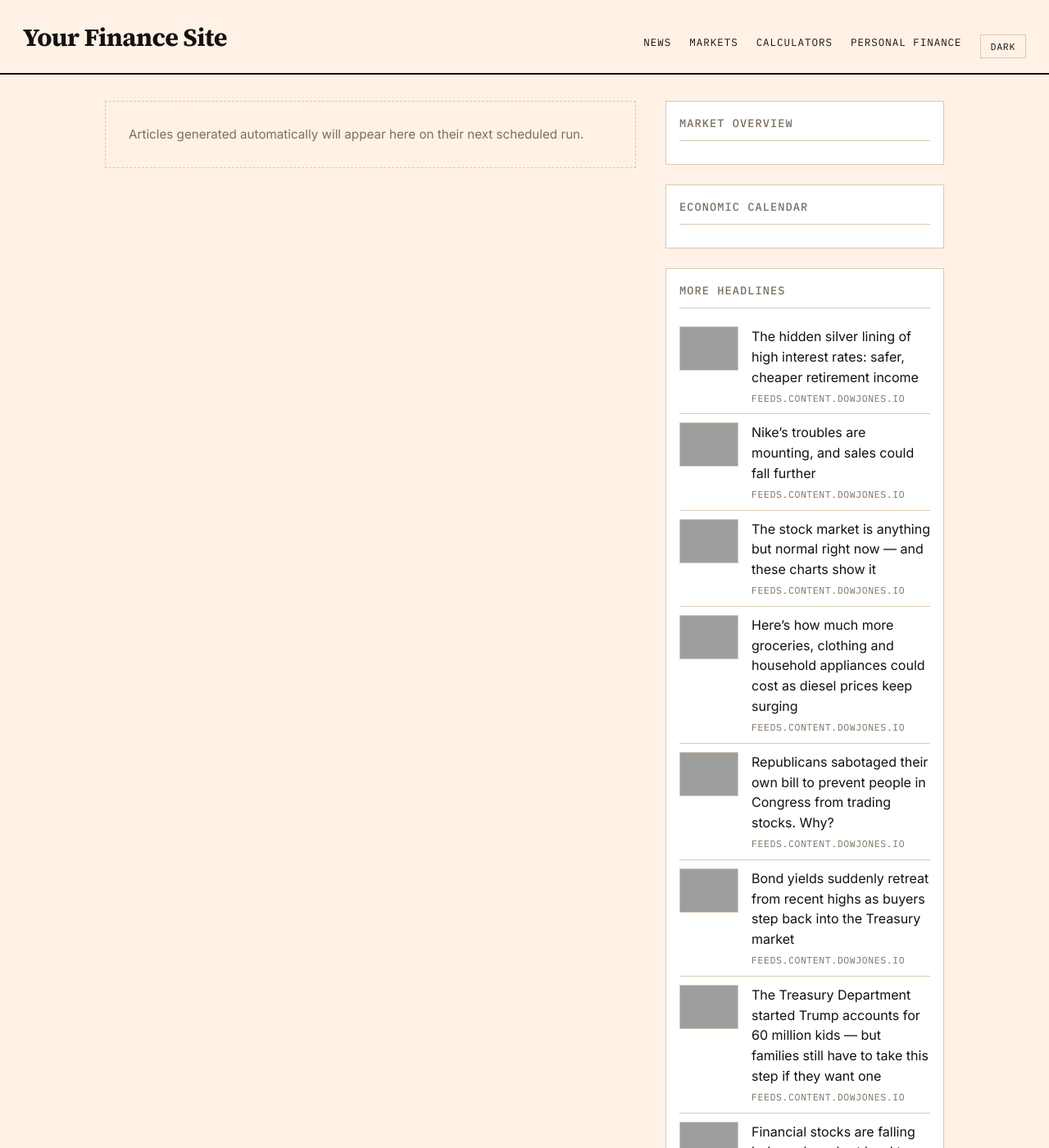
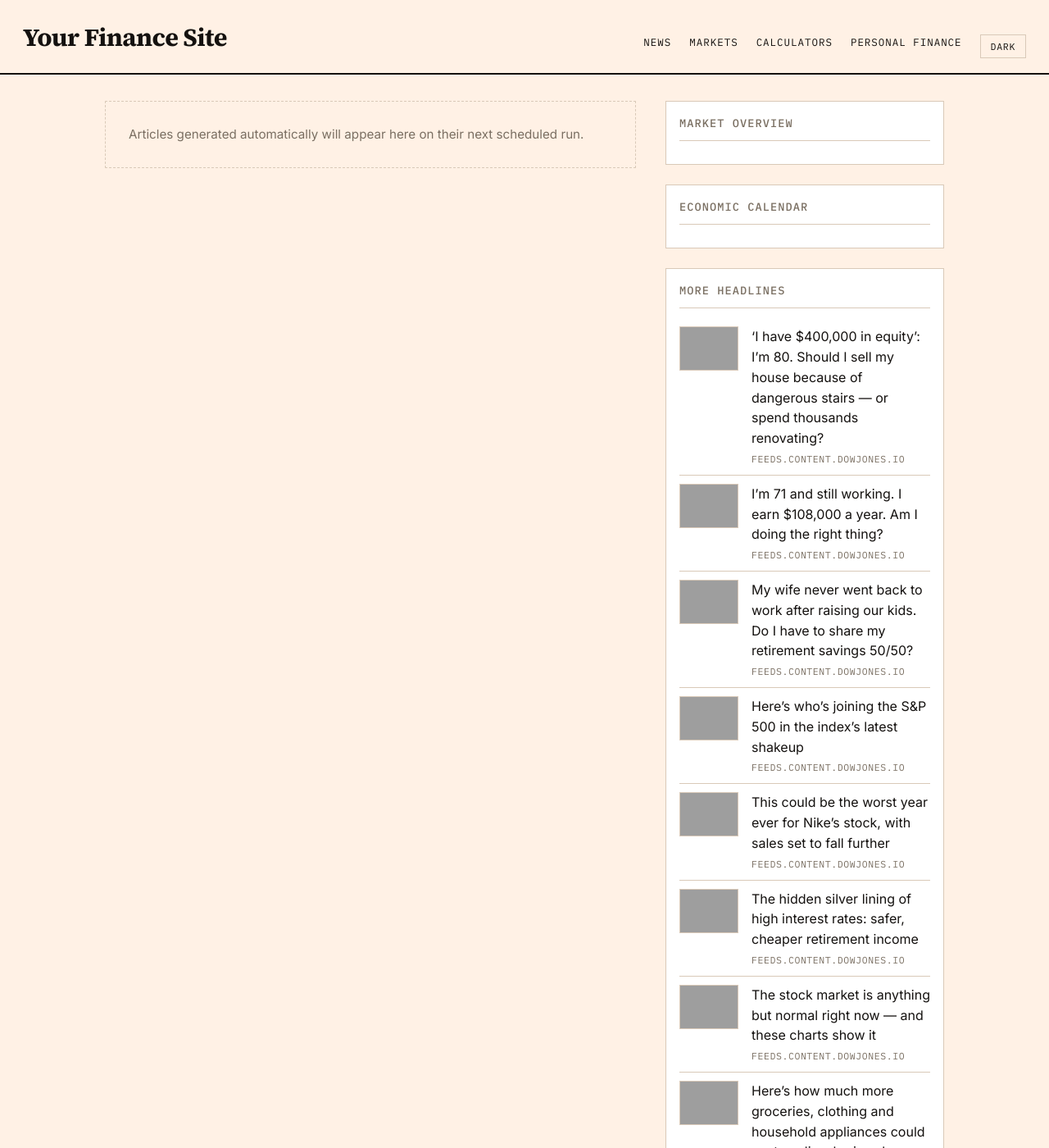
Before and after one commit to GlobTechCo/globtechco.github.io, a Jekyll site: the page built from index.html, in a window 1280 px wide and 1400 px high, cut to the strip 0-1400 px from the top of the window. Shown: the whole strip at 82% size. Built offline with Jekyll 4.4.1, drawn with Linux system fonts in a browser that asks for light colours; a script that is not in the unit is left out; the list of posts is cut into pages by our own code; some of the changed text lies outside the part shown; grey boxes are pictures that could not be loaded.

Commit message:
Auto-content update 2026-10-02

```diff
--- a/_data/aggregator.yml
+++ b/_data/aggregator.yml
@@ -1,13 +1,33 @@
+- title: "\u2018I have $400,000 in equity\u2019: I\u2019m 80. Should I sell my house because of dangerous stairs \u2014 or spend thousands renovating?"
+  link: "https://www.marketwatch.com/story/i-have-a-low-interest-rate-im-80-years-old-should-i-move-out-of-my-house-because-of-dangerous-stairs-389c3c7b?mod=mw_rss_topstories"
+  source: "feeds.content.dowjones.io"
+  pubdate: "Fri, 02 Oct 2026 01:00:00 GMT"
+  image: "https://images.mktw.net/im-02929527"
+- title: "I\u2019m 71 and still working. I earn $108,000 a year. Am I doing the right thing?"
+  link: "https://www.marketwatch.com/story/im-71-and-still-working-i-earn-108-000-a-year-am-i-doing-the-right-thing-aaedcaa4?mod=mw_rss_topstories"
+  source: "feeds.content.dowjones.io"
+  pubdate: "Fri, 02 Oct 2026 00:30:00 GMT"
+  image: "https://images.mktw.net/im-97002299"
+- title: "My wife never went back to work after raising our kids. Do I have to share my retirement savings 50/50?"
+  link: "https://www.marketwatch.com/story/my-wife-never-went-back-to-work-after-raising-our-kids-do-i-have-to-share-my-retirement-savings-50-50-f0727f82?mod=mw_rss_topstories"
+  source: "feeds.content.dowjones.io"
+  pubdate: "Fri, 02 Oct 2026 00:15:00 GMT"
+  image: "https://images.mktw.net/im-90549274"
+- title: "Here\u2019s who\u2019s joining the S&P 500 in the index\u2019s latest shakeup"
+  link: "https://www.marketwatch.com/story/heres-whos-joining-the-s-p-500-in-the-indexs-latest-shakeup-07280a15?mod=mw_rss_topstories"
+  source: "feeds.content.dowjones.io"
+  pubdate: "Fri, 02 Oct 2026 00:14:00 GMT"
+  image: "https://images.mktw.net/im-21446720"
+- title: "This could be the worst year ever for Nike\u2019s stock, with sales set to fall further"
+  link: "https://www.marketwatch.com/story/nikes-troubles-are-mounting-and-sales-could-fall-further-2c19699d?mod=mw_rss_topstories"
+  source: "feeds.content.dowjones.io"
+  pubdate: "Fri, 02 Oct 2026 00:13:00 GMT"
+  image: "https://images.mktw.net/im-88919052"
 - title: "The hidden silver lining of high interest rates: safer, cheaper retirement income"
   link: "https://www.marketwatch.com/story/the-hidden-silver-lining-of-high-interest-rates-safer-cheaper-retirement-income-36e2e077?mod=mw_rss_topstories"
   source: "feeds.content.dowjones.io"
   pubdate: "Thu, 01 Oct 2026 21:27:00 GMT"
   image: "https://images.mktw.net/im-79312909"
-- title: "Nike\u2019s troubles are mounting, and sales could fall further"
-  link: "https://www.marketwatch.com/story/nikes-troubles-are-mounting-and-sales-could-fall-further-2c19699d?mod=mw_rss_topstories"
-  source: "feeds.content.dowjones.io"
-  pubdate: "Thu, 01 Oct 2026 21:09:00 GMT"
-  image: "https://images.mktw.net/im-88919052"
 - title: "The stock market is anything but normal right now \u2014 and these charts show it"
   link: "https://www.marketwatch.com/story/the-stock-market-is-anything-but-normal-right-now-and-these-charts-show-it-91ea187d?mod=mw_rss_topstories"
   source: "feeds.content.dowjones.io"
@@ -28,23 +48,3 @@
   source: "feeds.content.dowjones.io"
   pubdate: "Thu, 01 Oct 2026 20:28:00 GMT"
   image: "https://images.mktw.net/im-73719922"
-- title: "The Treasury Department started Trump accounts for 60 million kids \u2014 but families still have to take this step if they want one"
-  link: "https://www.marketwatch.com/story/the-treasury-department-started-trump-accounts-for-60-million-kids-but-families-still-have-to-take-this-step-if-they-want-one-003d9282?mod=mw_rss_topstories"
-  source: "feeds.content.dowjones.io"
-  pubdate: "Thu, 01 Oct 2026 20:14:00 GMT"
-  image: "https://images.mktw.net/im-23210654"
-- title: "Financial stocks are falling below a key chart level to warn the worst is yet to come"
-  link: "https://www.marketwatch.com/story/financial-stocks-are-falling-below-a-key-chart-level-to-warn-the-worst-is-yet-to-come-86e43092?mod=mw_rss_topstories"
-  source: "feeds.content.dowjones.io"
-  pubdate: "Thu, 01 Oct 2026 18:38:00 GMT"
-  image: "https://images.mktw.net/im-92659937"
-- title: "This silent alarm in the bond market tells you which stocks to buy and which to avoid"
-  link: "https://www.marketwatch.com/story/this-silent-alarm-in-the-bond-market-tells-you-which-stocks-to-buy-and-which-to-avoid-4568ac53?mod=mw_rss_topstories"
-  source: "feeds.content.dowjones.io"
-  pubdate: "Thu, 01 Oct 2026 18:10:00 GMT"
-  image: "https://images.mktw.net/im-87032076"
-- title: "Trump\u2019s SEC wants to allow fund managers to charge extra fees for better performance. Here\u2019s why it\u2019s a terrible idea."
-  link: "https://www.marketwatch.com/story/trumps-sec-wants-to-allow-fund-managers-to-charge-extra-fees-for-better-performance-heres-why-its-a-terrible-idea-61f6e0cc?mod=mw_rss_topstories"
-  source: "feeds.content.dowjones.io"
-  pubdate: "Thu, 01 Oct 2026 17:16:00 GMT"
-  image: "https://images.mktw.net/im-94506778"
```
